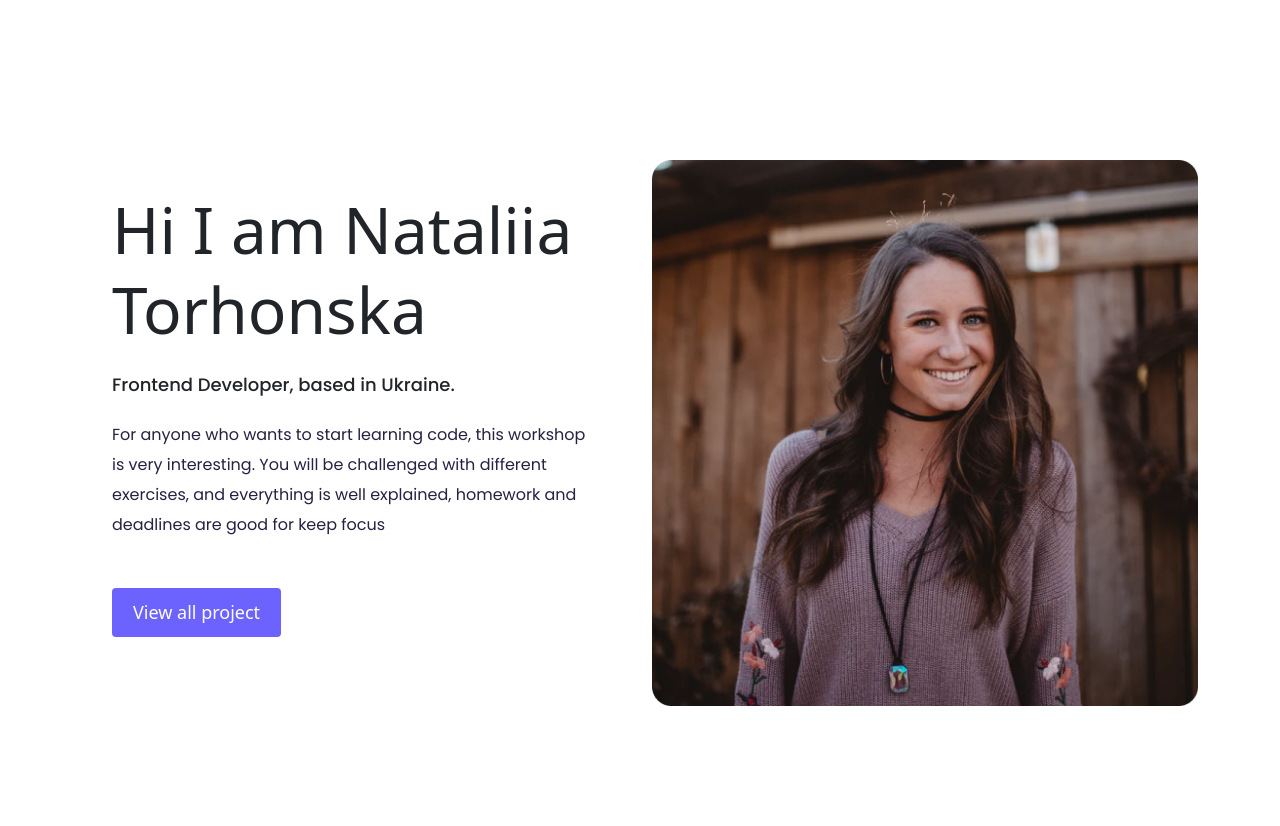
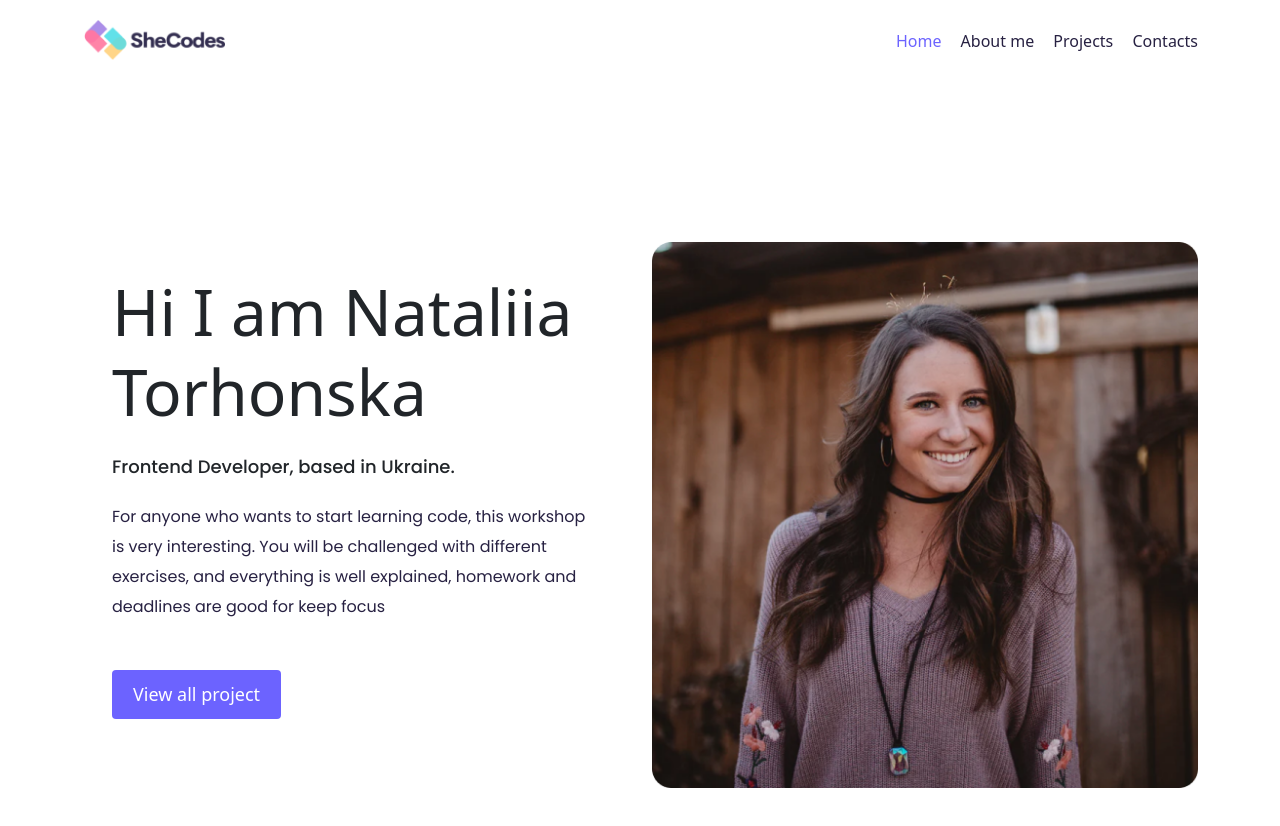
Before and after one commit to tor-nat-a/resp-first-landing-page, a plain HTML site: page about.html in a window 1280 px wide. Drawn offline with nearby package versions, Linux system fonts and the light colour scheme.

Commit message:
Added nav in all pages

```diff
--- a/about.html
+++ b/about.html
@@ -32,6 +32,32 @@
   </head>
 
   <body>
+    <div class="container">
+      <nav class="d-flex justify-content-between">
+        <a href="/">
+          <img src="images/logo.png" class="logo d-none d-md-block" alt="" />
+          <img
+            src="images/logo-small.jpg"
+            class="logo d-block d-md-none"
+            alt=""
+          />
+        </a>
+        <ul>
+          <li class="active">
+            <a href="/"> Home</a>
+          </li>
+          <li>
+            <a href="about.html"> About me</a>
+          </li>
+          <li>
+            <a href="projects.html"> Projects</a>
+          </li>
+          <li>
+            <a href="contact.html"> Contacts</a>
+          </li>
+        </ul>
+      </nav>
+    </div>
     <div class="content-container container">
       <div class="row">
         <div class="col-md-6">
```
Also changed, not shown: contact.html (+26 -0 lines), index.html (+3 -3 lines), projects.html (+26 -0 lines).
